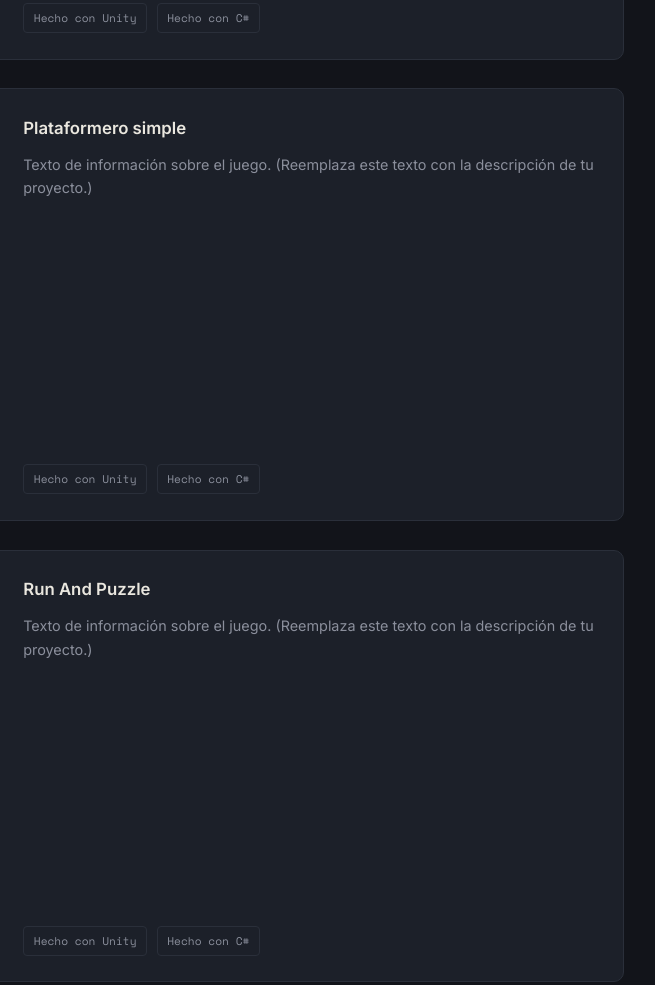
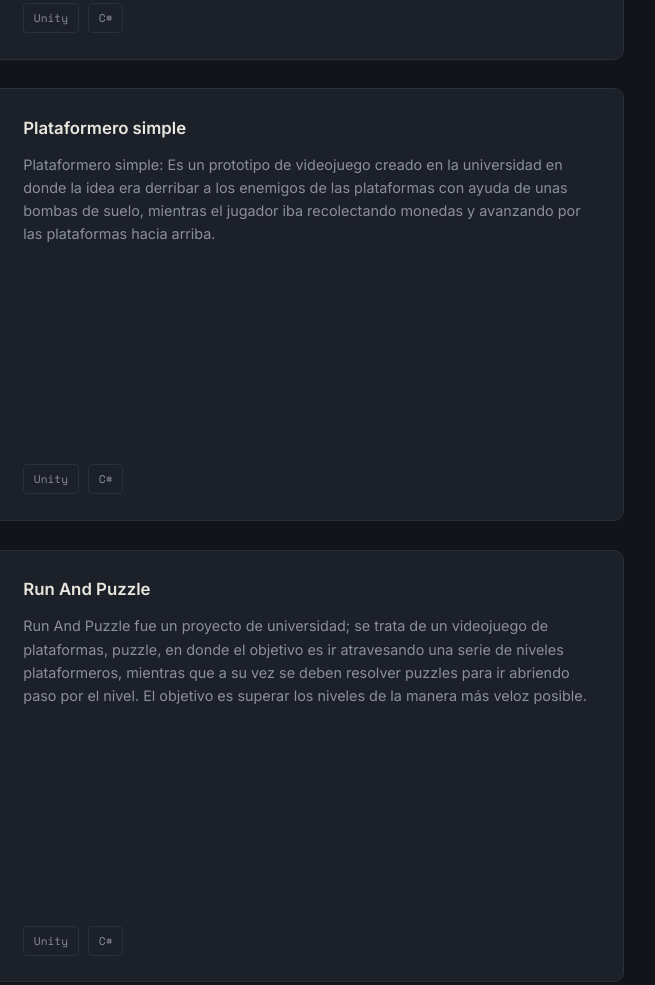
Before and after one commit to Theikogames/Portafolio, a plain HTML site: page index.html in a window 1280 px wide. Shown: the part 2245-3230 px from the top of the page, 492-1147 px from the left. Drawn offline with nearby package versions, Linux system fonts and the light colour scheme.

Commit message:
cambios en los textos de HTML

```diff
--- a/index.html
+++ b/index.html
@@ -46,7 +46,7 @@
       <div class="about-text">
         <h2>Sobre mi</h2>
         <p>Soy programador y diseñador de juegos digitales, tengo experiencia en creación de videojuegos y diseñando prototipos básicos.</p>
-        <p>Me adapto fácilmente al trabajo en equipo, haciendo todas las preguntas necesarias para entregar un trabajo a tiempo y de calidad, aceptando críticas constructivas y retroalimentaciones necesarias con el equipo de trabajos.</p>
+        <p>Me destaco en el área de programación, siempre queriendo aprender más; a su vez, con aspiración de destacarme en el área de realidad virtual, tanto en experiencias educativas/capacitaciones como en entretenimiento.</p>
       </div>
       <div class="skills-panel">
         <ul class="skills-list">
@@ -76,10 +76,10 @@
           </div>
           <div class="project-info">
             <h4 class="project-title">Clicker</h4>
-            <p class="project-desc">Texto de información sobre el juego. (Reemplaza este texto con la descripción de tu proyecto.)</p>
+            <p class="project-desc">Clicker fue un proyecto de universidad; se trata de un juego móvil  en donde el jugador debía derrotar una sandía; a su vez, se tenía una serie de habilidades que ayudan al jugador a cumplir el propósito de derrotar al enemigo en cuestión. </p>
             <div class="project-tags">
-              <span class="project-tag">Hecho con Unity</span>
-              <span class="project-tag">Hecho con C#</span>
+              <span class="project-tag">Unity</span>
+              <span class="project-tag">C#</span>
             </div>
           </div>
         </article>
@@ -89,10 +89,10 @@
           </div>
           <div class="project-info">
             <h4 class="project-title">American's War</h4>
-            <p class="project-desc">Texto de información sobre el juego. (Reemplaza este texto con la descripción de tu proyecto.)</p>
+            <p class="project-desc">American's War fue un proyecto de universidad; es un videojuego móvil de estrategia, en donde el objetivo es derrotar la ciudad enemiga. Para eso, debes ir conquistando las ciudades a tu alrededor, enviando tropas para adueñarte de las ciudades, y con eso adquirir poder para generar más tropas para cumplir tu objetivo. </p>
             <div class="project-tags">
-              <span class="project-tag">Hecho con Unity</span>
-              <span class="project-tag">Hecho con C#</span>
+              <span class="project-tag">Unity</span>
+              <span class="project-tag">C#</span>
             </div>
           </div>
         </article>
@@ -102,10 +102,10 @@
           </div>
           <div class="project-info">
             <h4 class="project-title">Plataformero simple</h4>
-            <p class="project-desc">Texto de información sobre el juego. (Reemplaza este texto con la descripción de tu proyecto.)</p>
+            <p class="project-desc">Plataformero simple: Es un prototipo de videojuego creado en la universidad en donde la idea era derribar a los enemigos de las plataformas con ayuda de unas bombas de suelo, mientras el jugador iba recolectando monedas y avanzando por las plataformas hacia arriba.</p>
             <div class="project-tags">
-              <span class="project-tag">Hecho con Unity</span>
-              <span class="project-tag">Hecho con C#</span>
+              <span class="project-tag">Unity</span>
+              <span class="project-tag">C#</span>
             </div>
           </div>
         </article>
@@ -115,10 +115,10 @@
           </div>
           <div class="project-info">
             <h4 class="project-title">Run And Puzzle</h4>
-            <p class="project-desc">Texto de información sobre el juego. (Reemplaza este texto con la descripción de tu proyecto.)</p>
+            <p class="project-desc">Run And Puzzle fue un proyecto de universidad; se trata de un videojuego de plataformas, puzzle, en donde el objetivo es ir atravesando una serie de niveles plataformeros, mientras que a su vez se deben resolver puzzles para ir abriendo paso por el nivel. El objetivo es superar los niveles de la manera más veloz posible.</p>
             <div class="project-tags">
-              <span class="project-tag">Hecho con Unity</span>
-              <span class="project-tag">Hecho con C#</span>
+              <span class="project-tag">Unity</span>
+              <span class="project-tag">C#</span>
             </div>
           </div>
         </article>
```
